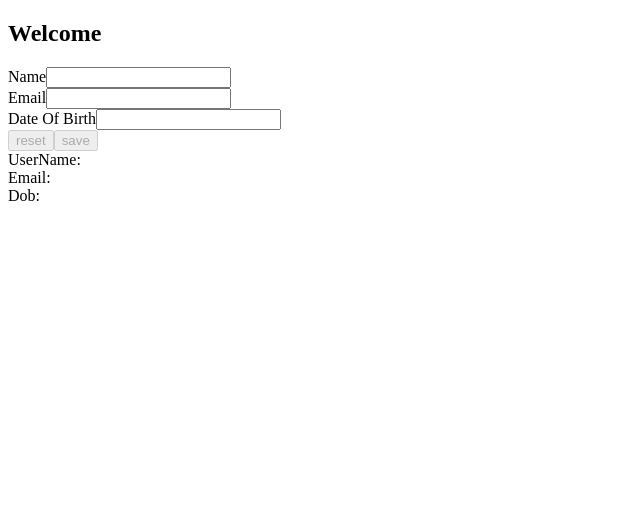
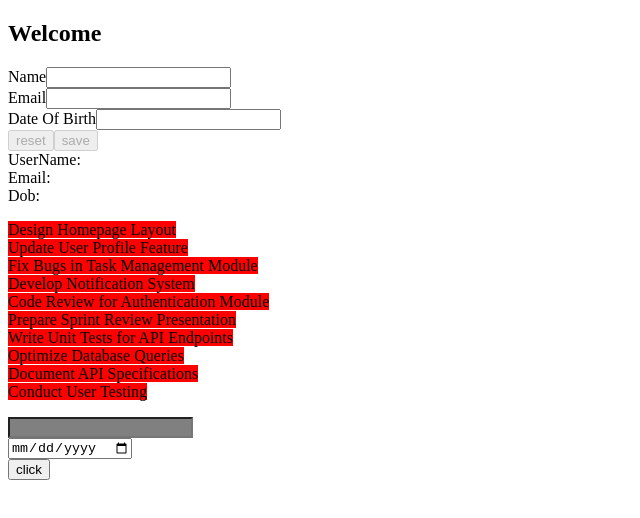
Before and after one commit to MazidatouAbogourin/MEANStackAngular, an Angular app: page / in a window 1280 px wide. Shown: the top 518 px of the page, without its empty margins (0-640 px from the left). Built offline with nearby package versions, Linux system fonts and the light colour scheme.

Commit message:
Directives

```diff
--- a/src/app/app.component.html
+++ b/src/app/app.component.html
@@ -1 +1,2 @@
 <app-user-profile></app-user-profile>
+<app-todo-list></app-todo-list>
--- a/src/app/app.module.ts
+++ b/src/app/app.module.ts
@@ -5,12 +5,16 @@ import { AppRoutingModule } from './app-routing.module';
 import { AppComponent } from './app.component';
 import { UserProfileComponent } from './user-profile/user-profile.component';
 import { FormsModule, ReactiveFormsModule } from '@angular/forms';
+import { TodoListComponent } from './todo-list/todo-list.component';
+import { HoverBackgroundDirective } from './todo-list/hover-background.directive';
 
 
 @NgModule({
   declarations: [
     AppComponent,
-    UserProfileComponent
+    UserProfileComponent,
+    TodoListComponent,
+    HoverBackgroundDirective
   ],
   imports: [
     BrowserModule,
--- /dev/null
+++ b/src/app/todo-list/hover-background.directive.ts
@@ -0,0 +1,16 @@
+import { Directive, Renderer2, ElementRef, HostListener } from '@angular/core';
+
+@Directive({
+  selector: '[appHoverBackground]'
+})
+export class HoverBackgroundDirective {
+
+  constructor(private render: Renderer2, private el:ElementRef) { }
+  @HostListener('mouseover') onHover(){
+    this.render.setStyle(this.el.nativeElement, 'backgroundColor', 'green')
+  }
+  @HostListener('mouseleave') onLeave(){
+    this.render.setStyle(this.el.nativeElement, 'backgroundColor', 'red')
+  }
+
+}
--- /dev/null
+++ b/src/app/todo-list/todo-list.component.html
@@ -0,0 +1,32 @@
+<!-- <p *ngIf="tasks.length==0">No data
+    <ng-container *ngIf="tasks.length>0">
+        <div *ngFor="let item of tasks">
+    {{item["title"]}}
+
+</div>
+
+    </ng-container>
+</p> -->
+<!-- <div *ngFor="let task of tasks">
+
+    <p [ngClass]=" task.dueDate < currentDate ? 'red' : 'green'"  appHoverBackground> {{task.title}}</p>
+
+
+</div> -->
+
+<p [ngSwitch]="tasks.length">
+    <ng-container *ngSwitchCase="0"> No data</ng-container>
+    <ng-container *ngSwitchDefault>
+        <ng-container *ngFor="let task of tasks">
+          <span [ngClass]="task.dueDate < currentDate ? 'red' : 'green'" appHoverBackground >  {{task["title"]}}</span>  <br>
+
+        </ng-container>
+    </ng-container>
+</p>
+
+ <form action="" [formGroup]="registerForm">
+
+<input type="text" formControlName="title" [ngStyle]="{backgroundColor: 'grey'}"> <br>
+<input type="date" formControlName="due_date"><br>
+<button (click)="addTask()">click</button>
+</form>
--- /dev/null
+++ b/src/app/todo-list/todo-list.component.scss
@@ -0,0 +1,4 @@
+
+.red{
+    background-color: red;
+}
--- /dev/null
+++ b/src/app/todo-list/todo-list.component.ts
@@ -0,0 +1,120 @@
+import { Component } from '@angular/core';
+import { FormControl, FormGroup } from '@angular/forms';
+import { Title } from '@angular/platform-browser';
+
+@Component({
+  selector: 'app-todo-list',
+  templateUrl: './todo-list.component.html',
+  styleUrl: './todo-list.component.scss'
+})
+export class TodoListComponent {
+
+ tasks = [
+
+  {
+    id: 1,
+    title: "Design Homepage Layout",
+    description: "Create wireframes and a mockup for the new homepage layout.",
+    dueDate: new Date("2024-08-20"),
+    status: "Incomplete",
+    priority: "High",
+  },
+  {
+    id: 2,
+    title: "Update User Profile Feature",
+    description: "Enhance the user profile page with new fields and validation.",
+    dueDate: new Date("2024-08-15"),
+    status: "In Progress",
+    priority: "Medium",
+  },
+  {
+    id: 3,
+    title: "Fix Bugs in Task Management Module",
+    description: "Resolve the bugs reported in the task management module.",
+    dueDate: new Date("2024-08-10"),
+    status: "Completed",
+    priority: "High",
+  },
+  {
+    id: 4,
+    title: "Develop Notification System",
+    description: "Implement a notification system for task updates.",
+    dueDate: new Date("2024-08-18"),
+    status: "Incomplete",
+    priority: "Low",
+  },
+  {
+    id: 5,
+    title: "Code Review for Authentication Module",
+    description: "Conduct a code review for the recently developed authentication module.",
+    dueDate: new Date("2024-08-12"),
+    status: "In Progress",
+    priority: "Medium",
+  },
+  {
+    id: 6,
+    title: "Prepare Sprint Review Presentation",
+    description: "Compile a presentation for the upcoming sprint review meeting.",
+    dueDate: new Date("2024-08-17"),
+    status: "Incomplete",
+    priority: "High",
+  },
+  {
+    id: 7,
+    title: "Write Unit Tests for API Endpoints",
+    description: "Write and run unit tests for the newly created API endpoints.",
+    dueDate: new Date("2024-08-13"),
+    status: "Completed",
+    priority: "Medium",
+  },
+  {
+    id: 8,
+    title: "Optimize Database Queries",
+    description: "Improve the performance of the database queries used in the reporting module.",
+    dueDate: new Date("2024-08-25"),
+    status: "Incomplete",
+    priority: "High",
+  },
+  {
+    id: 9,
+    title: "Document API Specifications",
+    description: "Create detailed documentation for all API endpoints.",
+    dueDate: new Date("2024-08-22"),
+    status: "Incomplete",
+    priority: "Low",
+  },
+  {
+    id: 10,
+    title: "Conduct User Testing",
+    description: "Arrange and oversee user testing sessions for the new features.",
+    dueDate: new Date("2024-08-19"),
+    status: "In Progress",
+    priority: "High",
+  },
+];
+
+
+registerForm= new FormGroup({
+  "title": new FormControl(),
+  "due_date": new FormControl(),
+
+})
+
+ currentDate = new Date();
+ addTask(){
+
+  const newTask = {
+    id: 100,
+    title: this.registerForm.value.title,
+    description: "Arrange and oversee user testing sessions for the new features.",
+    dueDate: new Date(this.registerForm.value.due_date),
+    status: "In Progress",
+    priority: "High",
+  }
+
+  console.log(newTask);
+this.tasks.push(newTask);
+
+ }
+
+}
--- a/src/app/user-profile/user-profile.component.ts
+++ b/src/app/user-profile/user-profile.component.ts
@@ -1,5 +1,5 @@
 import { Component } from '@angular/core';
-import { FormControl, FormGroup, FormsModule } from '@angular/forms';
+import { FormControl, FormGroup, FormsModule, Validators } from '@angular/forms';
 
 @Component({
   selector: 'app-user-profile',
@@ -16,8 +16,8 @@ export class UserProfileComponent {
   condition=false;
 
   registerForm = new FormGroup({
-    'nameForm': new FormControl(),
-    'emailForm': new FormControl(),
+    'nameForm': new FormControl("", [Validators.required]),
+    'emailForm': new FormControl("", [Validators.required]),
     'dobForm': new FormControl()
   })
    constructor(){
```
Also changed, not shown: 2 other files (tests, documents, lock files or other folders).
